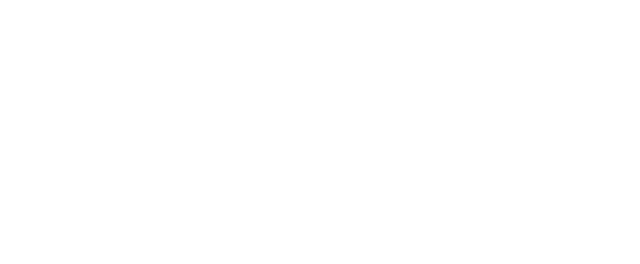
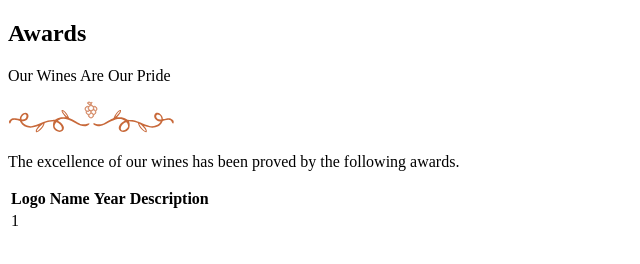
Before and after one commit to koldovsky/1172-team-04, a plain HTML site: page index.section-awards.html in a window 1280 px wide. Shown: the whole page, without its empty margins (0-640 px from the left). Drawn offline with Linux system fonts and the light colour scheme.

Commit message:
added index.section-awards folder, index.section-awards.html

```diff
--- a/index.section-awards.html
+++ b/index.section-awards.html
@@ -5,9 +5,27 @@
   <head>
     <meta charset="UTF-8" />
     <meta name="viewport" content="width=device-width, initial-scale=1.0" />
-    <title></title>
+    <title>Awards</title>
   </head>
   <body>
-
+    <div>
+        <h2>Awards</h2>
+        <p>Our Wines Are Our Pride</p>
+        <img width="166" src="images/index.section-awards/stylistic-divider.svg" alt="">
+        <p>The excellence of our wines has been proved by the following awards.</p>
+    </div>
+    <div>
+        <table>
+            <tr>
+                <th>Logo</th>
+                <th>Name</th>
+                <th>Year</th>
+                <th>Description</th>
+            </tr>
+            <tr>
+                <td>1</td>
+            </tr>
+        </table>
+    </div>
   </body>
 </html>
```
Also changed, not shown: images/index.section-awards/fine-wines-logo.svg (added), images/index.section-awards/orange-wine-fund-logo.svg (added), images/index.section-awards/stylistic-divider.svg (added), images/index.section-awards/wine-corp-logo.svg (added), images/index.section-awards/wine-finds-logo.svg (added).
